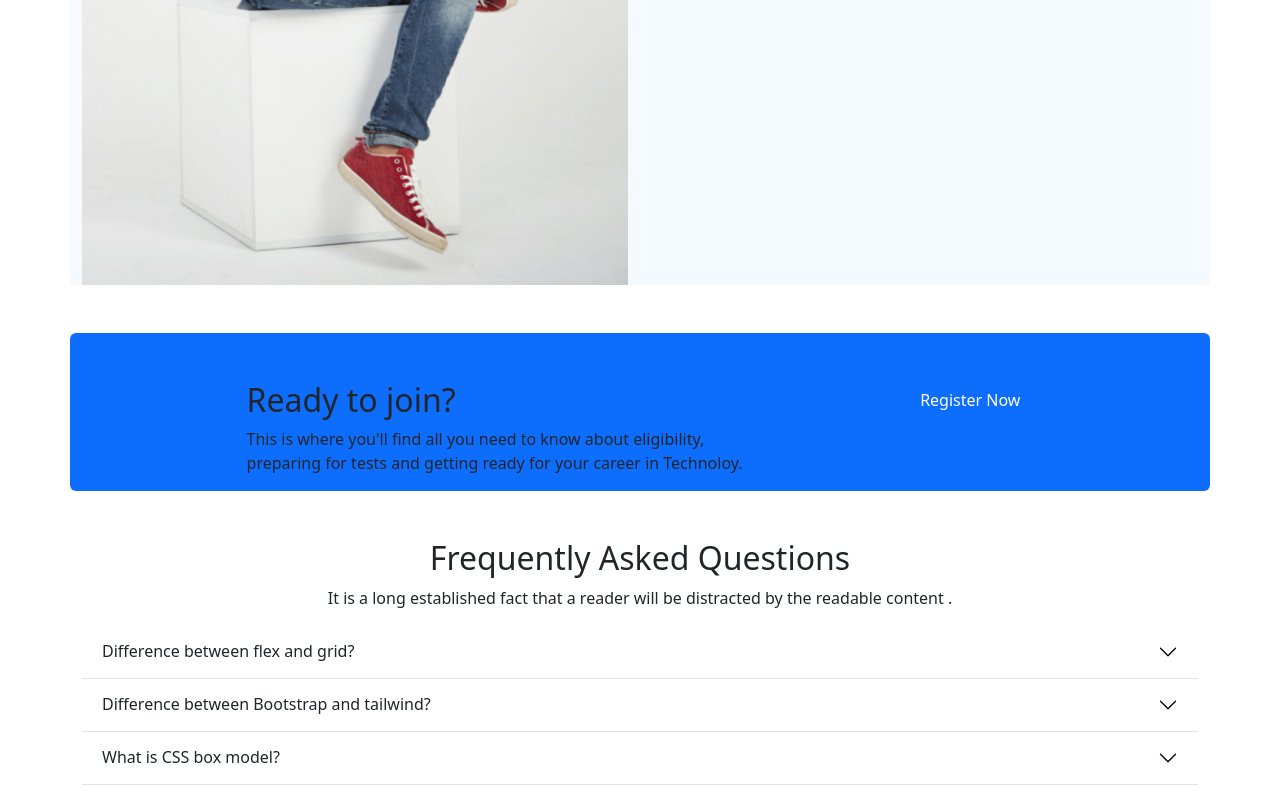
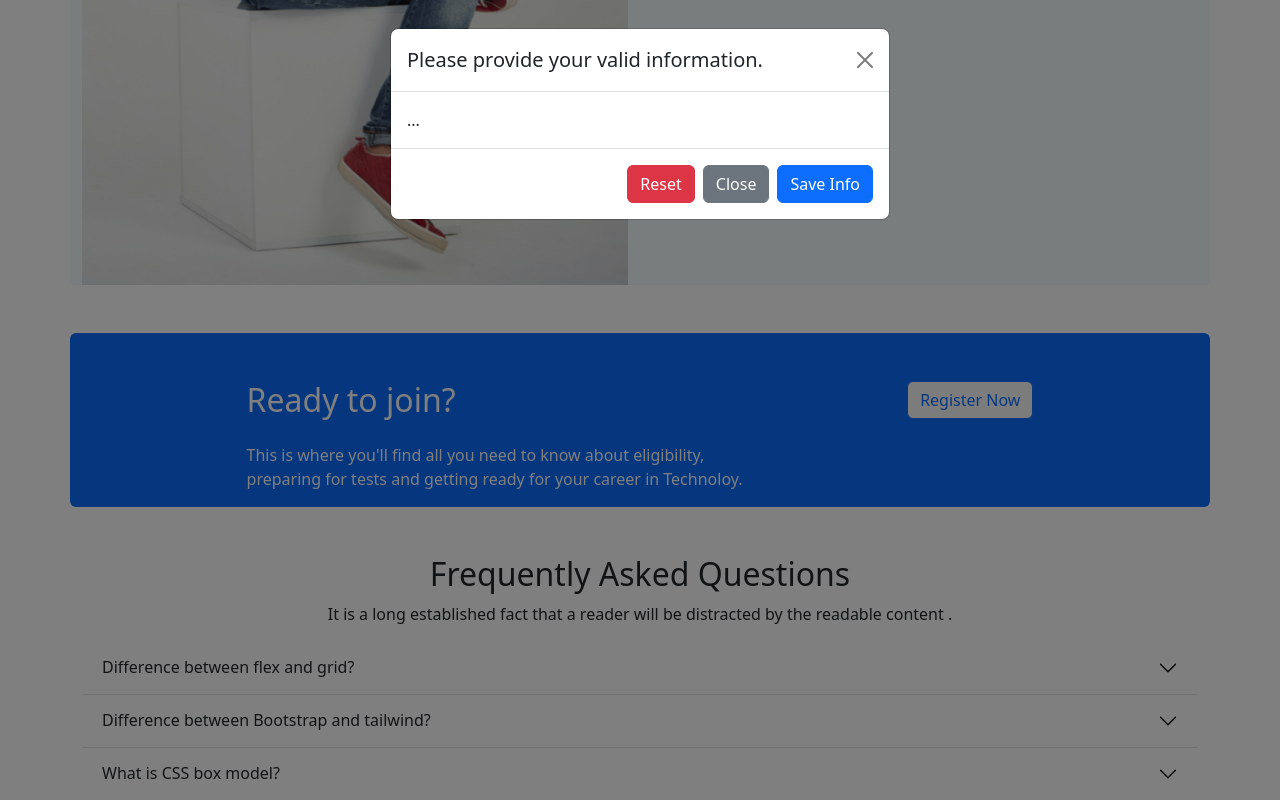
Before and after one commit to FahadMridha/Techno-EDU, a plain HTML site: page index.html in a window 1280 px wide. Both pictures are taken after a click on the button "Register Now". Shown: the part 2239-3039 px from the top of the page. Drawn offline with nearby package versions, Linux system fonts and the light colour scheme.

Commit message:
Modal part correction

```diff
--- a/index.html
+++ b/index.html
@@ -30,10 +30,9 @@
                     <div class="collapse navbar-collapse" id="navbarNavAltMarkup">
                         <div class="navbar-nav ms-auto">
                             <a class="nav-link active" aria-current="page" href="#">Home</a>
-                            <a class="nav-link" href="#">Courses</a>
-                            <a class="nav-link" href="#">Deales</a>
-                            <a class="nav-link" href="">Success</a>
-                            <a class="nav-link" href="">About us</a>
+                            <a class="nav-link" href="#Course">Courses</a>
+                            <a class="nav-link" href="#">Success</a>
+                            <a class="nav-link" href="#Joinus">Join us</a>
                             <a class="nav-link" href="">Register</a>
                         </div>
                         <div>
@@ -112,7 +111,7 @@
     <!-- header part end! -->
     <main>
         <!-- courses part start -->
-        <section class="container">
+        <section class="container" id="Course">
             <h2 class="text-center mt-5 fw-semibold text-dark fs-2 ">Discover Our Technical <br> Courses </h2>
             <p class="text-center mb-5">Skill up to success. Techno EDU is a leading destination for online courses
                 <br>
@@ -275,15 +274,44 @@
         </section>
         <!-- Explore Institute part end -->
         <!-- Register part start -->
-        <section class=" container d-flex flex-wrap justify-content-evenly  bg-primary rounded mt-5">
-            <div>
+        <section class=" container d-flex flex-wrap justify-content-evenly  bg-primary rounded mt-5" id="Joinus">
+            <div class="text-white">
 
-                <h2 class="pt-5">Ready to join?</h2>
+                <h2 class="pb-3 pt-5"> Ready to join?</h2>
                 <p>This is where you'll find all you need to know about eligibility, <br>preparing for tests and getting
                     ready for your career in Technoloy. </p>
             </div>
             <div class="pt-5">
-                <button class=" btn btn-outline-primary btn-light ">Register Now</button>
+                <!-- Button trigger modal -->
+                <button type="button" class="btn btn-outline-primary btn-light" data-bs-toggle="modal"
+                    data-bs-target="#exampleModal">
+                    Register Now
+                </button>
+
+                <!-- Modal -->
+                <div class="modal fade" id="exampleModal" tabindex="-1" aria-labelledby="exampleModalLabel"
+                    aria-hidden="true">
+                    <div class="modal-dialog">
+                        <div class="modal-content">
+                            <div class="modal-header">
+                                <h5 class="modal-title" id="exampleModalLabel">Please provide your valid information.
+                                </h5>
+                                <button type="button" class="btn-close" data-bs-dismiss="modal"
+                                    aria-label="Close"></button>
+                            </div>
+                            <div class="modal-body">
+                                ...
+                            </div>
+                            <div class="modal-footer">
+                                <button type="button" class="btn btn-danger">Reset</button>
+                                <button type="button" class="btn btn-secondary" data-bs-dismiss="modal">Close</button>
+                                <button type="button" class="btn btn-primary">Save Info</button>
+
+                            </div>
+                        </div>
+                    </div>
+                </div>
+
             </div>
         </section>
         <!-- Register part End -->
```
